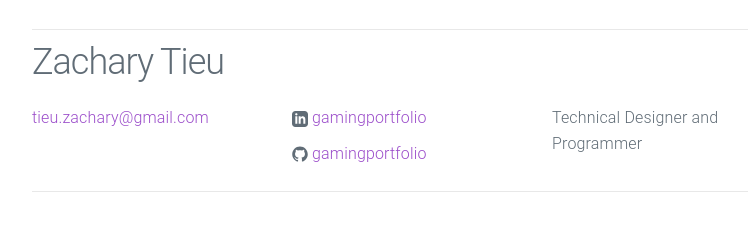
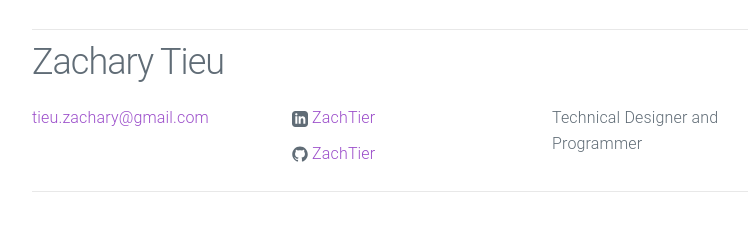
Before and after one commit to ZachTier/ZacharyTieu.github.io, a Jekyll site: the page built from resume.md, in a window 1280 px wide. Shown: the part 768-1012 px from the top of the page, without its empty margins (228-976 px from the left). Built offline with Jekyll 4.4.1, drawn with Linux system fonts in a browser that asks for light colours.

Commit message:
Update _config.yml

```diff
--- a/_config.yml
+++ b/_config.yml
@@ -5,7 +5,7 @@ description: > # keep this and put description below
   Technical Designer and Programmer
 url: "https://zacharytieu.github.io" # the base hostname & protocol for your site
 linkedin_url: "www.linkedin.com/in/ztieu"
-github_username: gamingportfolio
+github_username: ZachTier
 
 # Build settings
 markdown: kramdown
```
